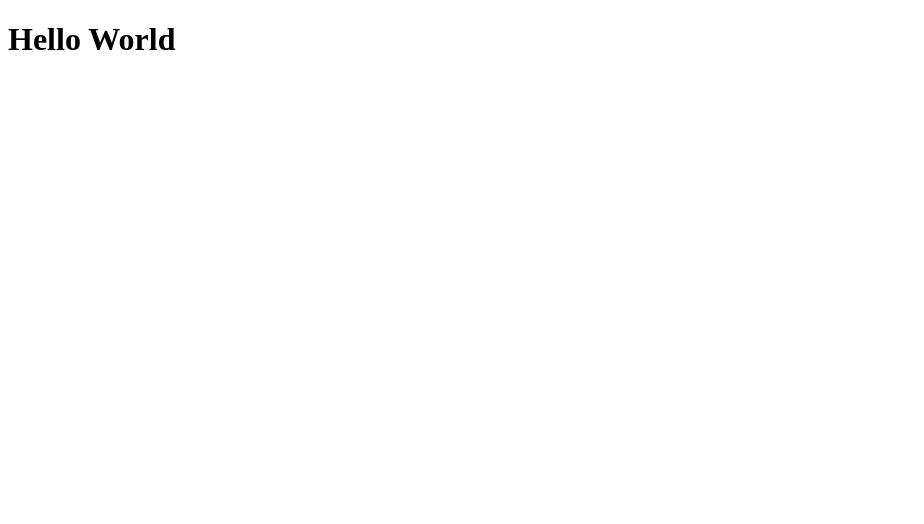
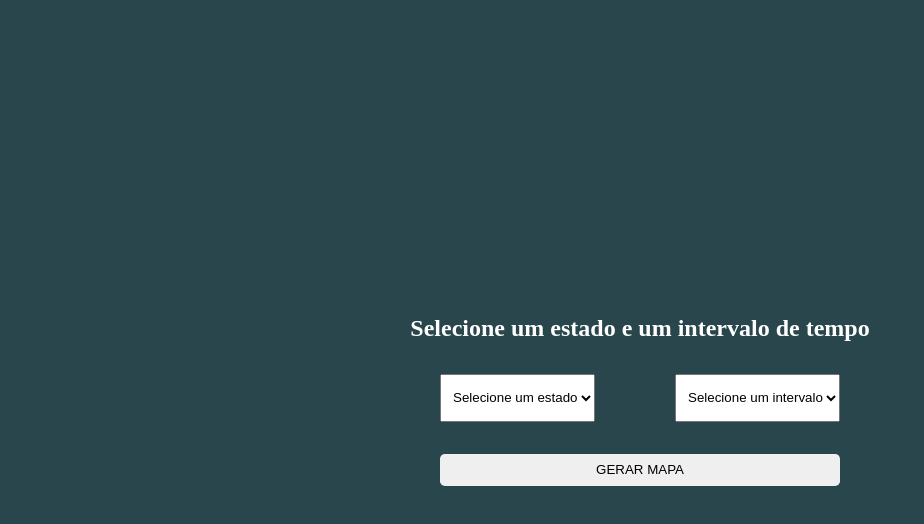
Before and after one commit to arthurcrm/desafio_conceptu, a React (Create React App) app in the folder app/: page / in a window 1280 px wide. Shown: the top 524 px of the page, without its empty margins (0-924 px from the left). Built offline with nearby package versions, Linux system fonts and the light colour scheme.

Commit message:
Create: Select Component

```diff
--- a/app/src/App.tsx
+++ b/app/src/App.tsx
@@ -1,7 +1,13 @@
-import React from 'react';
+import { SelectState } from './components/Select';
+
+import './styles/globalStyles.scss';
 
 function App() {
-  return <h1>Hello World</h1>;
+  return (
+    <>
+      <SelectState />
+    </>
+  );
 }
 
 export default App;
--- /dev/null
+++ b/app/src/components/Select/index.tsx
@@ -0,0 +1,211 @@
+import { useState } from 'react';
+import './styles.scss';
+
+export function SelectState() {
+  const [selectedState, setSelectedState] = useState('');
+  const [selectedInterval, setSelectedInterval] = useState('');
+  const [svgUrl, setSvgUrl] = useState('');
+
+  async function handleClickButton() {
+    await fetch(
+      `https://servicodados.ibge.gov.br/api/v3/malhas/estados/${selectedState}?formato=image/svg+xml&qualidade=intermediaria&intrarregiao=municipio`,
+    ).then(res => setSvgUrl(res.url));
+  }
+
+  console.log('SelectState - svgUrl', svgUrl);
+
+  const estados = [
+    {
+      id: 1,
+      state: 'AC',
+      value: 'Acre',
+    },
+    {
+      id: 2,
+      state: 'AL',
+      value: 'Alagoas',
+    },
+    {
+      id: 3,
+      state: 'AP',
+      value: 'Amapá',
+    },
+    {
+      id: 4,
+      state: 'AM',
+      value: 'Amazonas',
+    },
+    {
+      id: 5,
+      state: 'BA',
+      value: 'Bahia',
+    },
+    {
+      id: 6,
+      state: 'CE',
+      value: 'Ceará',
+    },
+    {
+      id: 7,
+      state: 'DF',
+      value: 'Distrito Federal',
+    },
+    {
+      id: 8,
+      state: 'ES',
+      value: 'Espírito Santo',
+    },
+    {
+      id: 9,
+      state: 'GO',
+      value: 'Goiás',
+    },
+    {
+      id: 10,
+      state: 'MA',
+      value: 'Maranhão',
+    },
+    {
+      id: 11,
+      state: 'MT',
+      value: 'Mato Grosso',
+    },
+    {
+      id: 12,
+      state: 'MS',
+      value: 'Mato Grosso do Sul',
+    },
+    {
+      id: 13,
+      state: 'MG',
+      value: 'Minas Gerais',
+    },
+    {
+      id: 14,
+      state: 'PA',
+      value: 'Pará',
+    },
+    {
+      id: 15,
+      state: 'PB',
+      value: 'Paraíba',
+    },
+    {
+      id: 16,
+      state: 'PR',
+      value: 'Paraná',
+    },
+    {
+      id: 17,
+      state: 'PE',
+      value: 'Pernambuco',
+    },
+    {
+      id: 18,
+      state: 'PI',
+      value: 'Piauí',
+    },
+    {
+      id: 19,
+      state: 'RJ',
+      value: 'Rio de Janeiro',
+    },
+    {
+      id: 20,
+      state: 'RN',
+      value: 'Rio Grande do Norte',
+    },
+    {
+      id: 21,
+      state: 'RS',
+      value: 'Rio Grande do Sul',
+    },
+    {
+      id: 22,
+      state: 'RO',
+      value: 'Rondônia',
+    },
+    {
+      id: 23,
+      state: 'RR',
+      value: 'Roraima',
+    },
+    {
+      id: 24,
+      state: 'SC',
+      value: 'Santa Catarina',
+    },
+    {
+      id: 25,
+      state: 'SP',
+      value: 'São Paulo',
+    },
+    {
+      id: 26,
+      state: 'SE',
+      value: 'Sergipe',
+    },
+    {
+      id: 27,
+      state: 'TO',
+      value: 'Tocantins',
+    },
+  ];
+
+  const intervalos = [
+    '2010',
+    '2011',
+    '2012',
+    '2013',
+    '2014',
+    '2015',
+    '2016',
+    '2017',
+    '2018',
+    '2019',
+  ];
+
+  console.log('SelectState - selectedInterval', selectedInterval);
+  console.log('SelectState - selectedState', selectedState);
+
+  return (
+    <div className="container">
+      <h2>Selecione um estado e um intervalo de tempo</h2>
+      <div className="select">
+        <select
+          value={selectedState}
+          onChange={e => setSelectedState(e.target.value)}
+          name="state"
+        >
+          <option key="default_state" value="default">
+            Selecione um estado
+          </option>
+          {estados.map(estado => (
+            <option key={estado.id} value={estado.state}>
+              {estado.value}
+            </option>
+          ))}
+        </select>
+        <select
+          value={selectedInterval}
+          onChange={e => setSelectedInterval(e.target.value)}
+          name="interval"
+        >
+          <option key="default_time" value="default">
+            Selecione um intervalo
+          </option>
+          {intervalos.map(intervalo => (
+            <option key={intervalo} value={intervalo}>
+              {intervalo}
+            </option>
+          ))}
+        </select>
+      </div>
+      <button onClick={handleClickButton} type="button">
+        GERAR MAPA
+      </button>
+
+      {svgUrl ? <img width={480} height={480} src={svgUrl} alt="Mapa" /> : null}
+    </div>
+  );
+}
--- /dev/null
+++ b/app/src/components/Select/styles.scss
@@ -0,0 +1,36 @@
+.container {
+  display: flex;
+  flex-direction: column;
+  align-items: center;
+  justify-content: center;
+
+  width: 100vw;
+  height: 100vh;
+
+  h2 {
+    color: white;
+    margin-bottom: 2rem;
+  }
+
+  .select {
+    display: flex;
+    align-items: center;
+    justify-content: space-between;
+
+    width: 25rem;
+
+    select {
+      padding-left: 0.5rem;
+      height: 3rem;
+    }
+  }
+
+  button {
+    margin-top: 2rem;
+    width: 25rem;
+    height: 2rem;
+
+    border: 0;
+    border-radius: 0.3rem;
+  }
+}
```
Also changed, not shown: app/src/setupTests.ts (deleted, +0 -5 lines).
